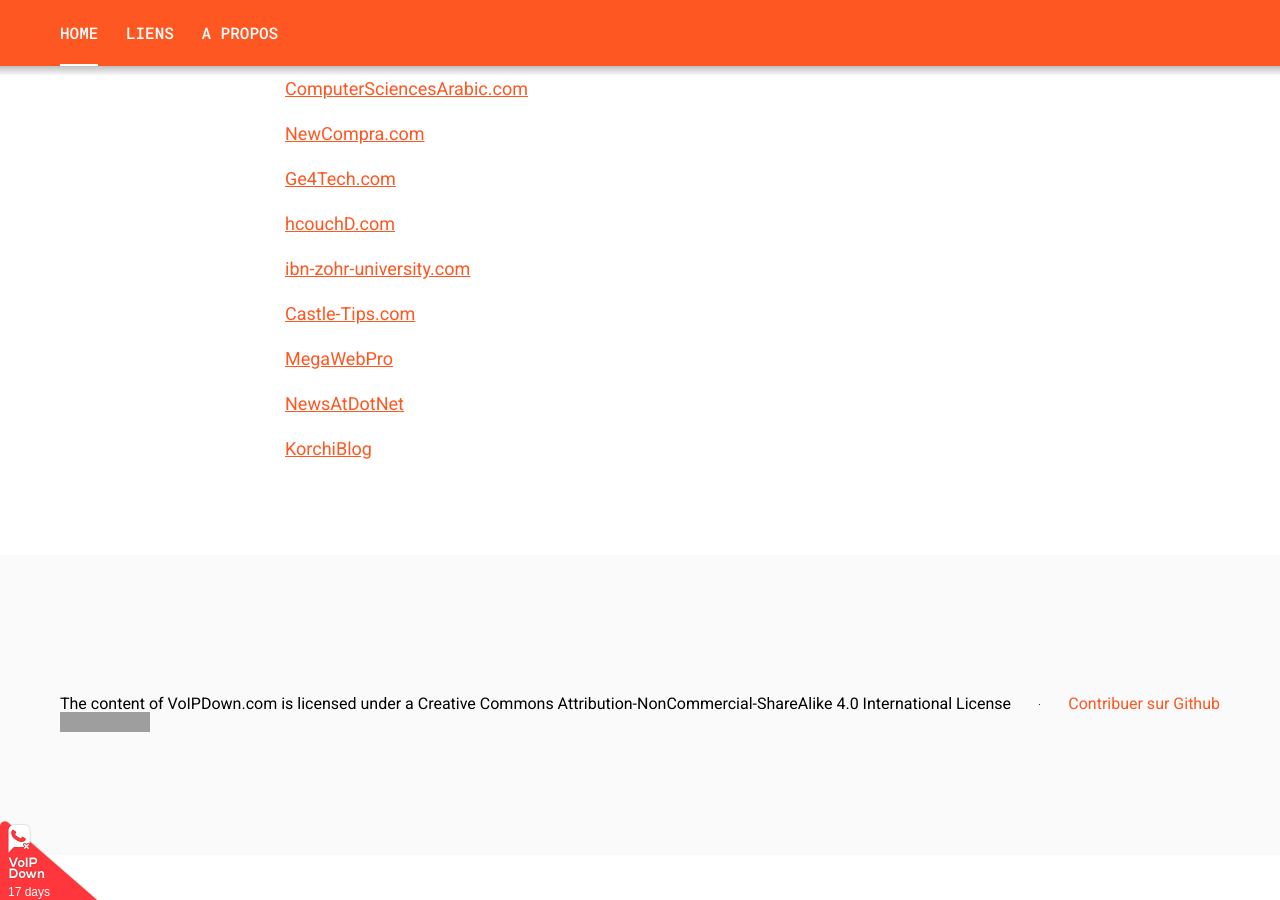
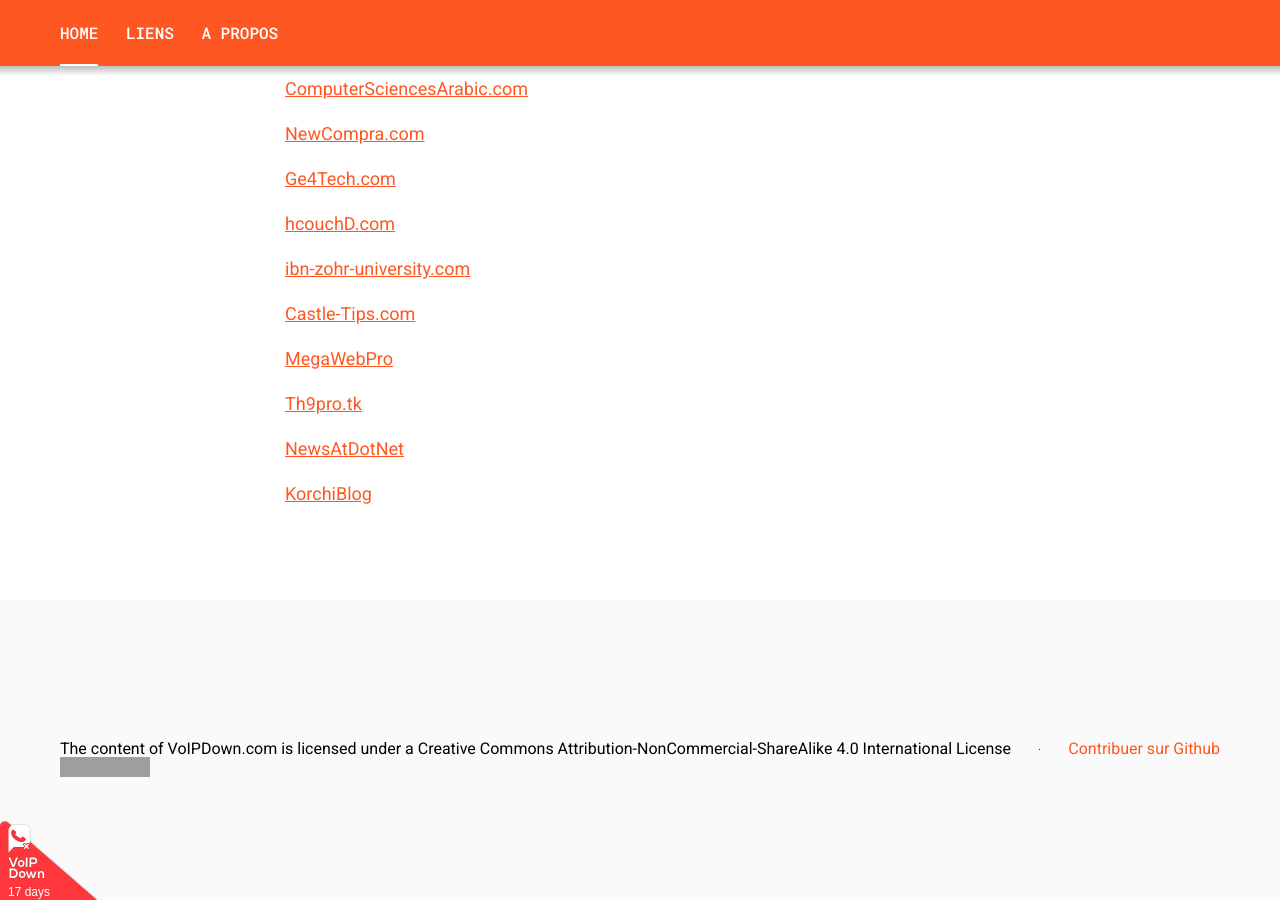
Before and after one commit to VoIPDown/voipdown.github.io, a Jekyll site: the page built from index.markdown, in a window 1280 px wide and 900 px high, scrolled down 2433 px. Built offline with Jekyll 4.4.1, drawn with Linux system fonts in a browser that asks for light colours; grey boxes are pictures that could not be loaded.

Commit message:
Add new supporter.

```diff
--- a/_data/supporters.yml
+++ b/_data/supporters.yml
@@ -78,6 +78,10 @@
   link: http://www.megawebpro.com
   logo:
 
+- name: Th9pro.tk
+  link: http://www.th9pro.tk
+  logo:
+
 - name: NewsAtDotNet
   link: http://newsatdotnet.blogspot.com
   logo:
```
